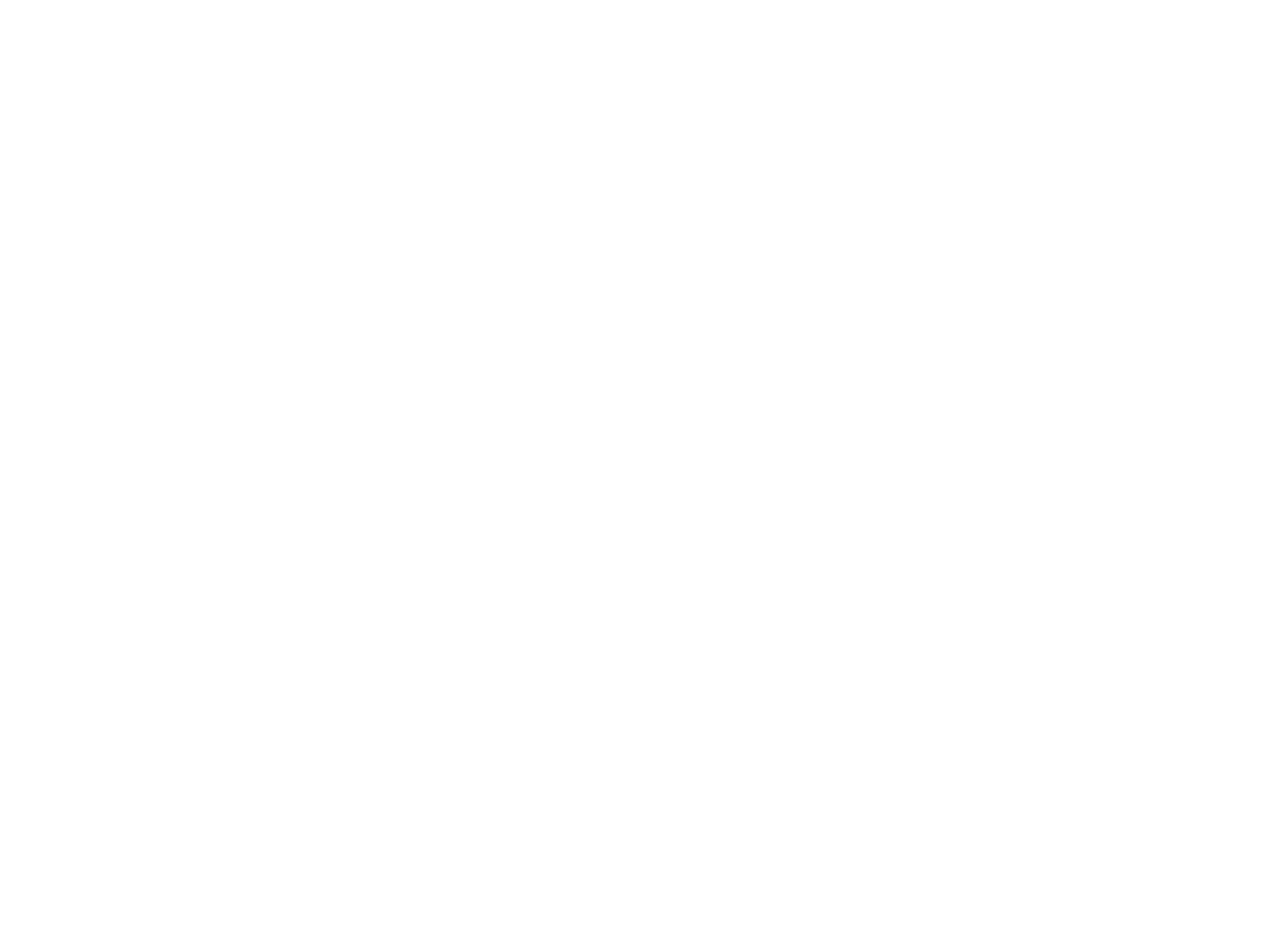
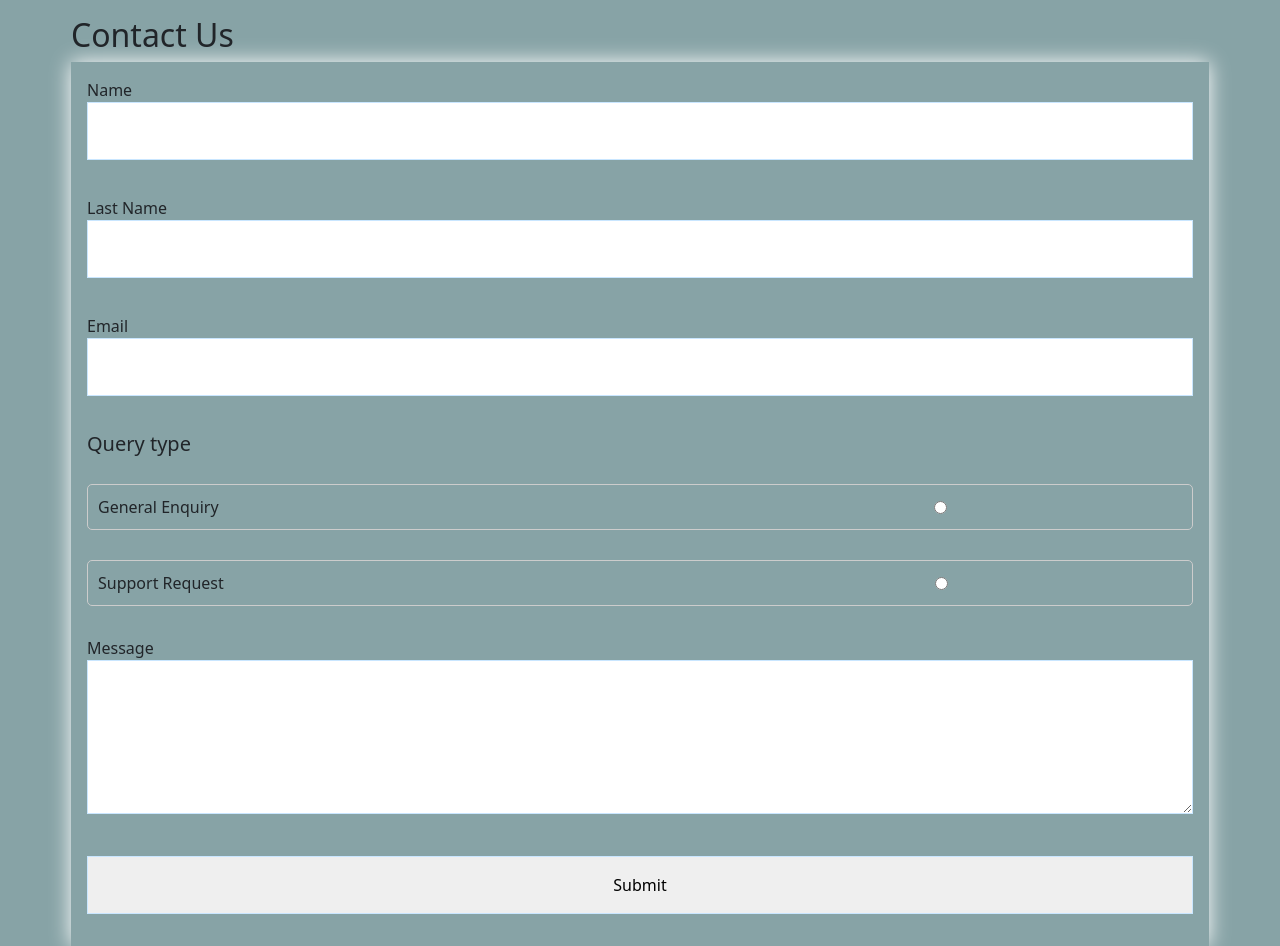
Before and after one commit to fatimatlk/contact-form, a plain HTML site: page index.html in a window 1280 px wide. Shown: the top 946 px of the page. Before the commit the page ends 800 px from the top, so only its background shows below. Drawn offline with nearby package versions, Linux system fonts and the light colour scheme.

Commit message:
complete

```diff
--- a/index.html
+++ b/index.html
@@ -4,8 +4,52 @@
     <meta charset="UTF-8">
     <meta name="viewport" content="width=device-width, initial-scale=1.0">
     <title>Contact-form</title>
+    <link href="https://maxcdn.bootstrapcdn.com/font-awesome/4.7.0/css/font-awesome.min.css" rel="stylesheet" integrity="sha384-wvfXpqpZZVQGK6TAh5PVlGOfQNHSoD2xbE+QkPxCAFlNEevoEH3Sl0sibVcOQVnN" crossorigin="anonymous">
+    <link href="https://cdn.jsdelivr.net/npm/bootstrap@5.3.0/dist/css/bootstrap.min.css" rel="stylesheet">
+    <link rel="stylesheet" href="./style.css">
 </head>
 <body>
+    <div class="container">
+        <h2>Contact Us</h2>
+        <div class="wrapper">
+            <div class="info">
+                <form id="contactForm">
+                    <p>
+                        <label>Name</label>
+                        <input type="text" name="name" id="name" required>
+                    </p>
+                    <p>
+                        <label>Last Name</label>
+                        <input type="text" name="lastName" id="lastName" required>
+                    </p>
+                    <p>
+                        <label>Email</label>
+                        <input type="text" name="email" id="email" required>
+                    </p>
 
+                    <h5>Query type</h5>
+                    <div class="query-option">
+                        <label>General Enquiry</label>
+                        <input type="radio" name="query" class="query">
+                    </div>
+                    <div class="query-option">
+                        <label>Support Request</label>
+                        <input type="radio" name="query" class="query">
+                    </div>
+
+                    <p class="full">
+                        <label>Message</label>
+                        <textarea name="message" rows="5" id="message"></textarea>
+                    </p>
+                    <div class="button">
+                        <p class="full">
+                            <button type="submit">Submit</button>
+                        </p>
+                    </div>
+                </form>
+            </div>
+        </div>
+    </div>
+    <script src="script.js"></script>
 </body>
 </html>
--- a/script.js
+++ b/script.js
@@ -0,0 +1,17 @@
+
+document.getElementById("contactForm").addEventListener("submit", function(event) {
+    event.preventDefault();
+
+    var name = document.getElementById("name").value;
+    var lastName = document.getElementById("lastName").value;
+    var email = document.getElementById("email").value;
+    var message = document.getElementById("message").value;
+    var queryType = document.querySelector('input[name="query"]:checked') ? document.querySelector('input[name="query"]:checked').nextElementSibling.innerText : 'No Query Selected';
+
+
+    alert("Name: " + name + "\n" +
+          "Last Name: " + lastName + "\n" +
+          "Email: " + email + "\n" +
+          "Query Type: " + queryType + "\n" +
+          "Message: " + message);
+});
--- a/style.css
+++ b/style.css
@@ -0,0 +1,45 @@
+*{
+    box-sizing: border-box;
+}
+body{
+    background-color: hsl(186, 15%, 59%);
+}
+.container{
+    max-width: 1170px;
+    margin-left: auto;
+    margin-right: auto;
+    padding: 1em;
+}
+.wrapper{
+    box-shadow:0 0 20px white ;
+}
+.wrapper > *{
+    padding: 1em;
+}
+.contact{
+    background:#f9feff;
+}
+/*form style*/
+#contactForm{
+    display: grid;
+    grid-template-columns: 1fr;
+    grid-gap: 20px;
+}
+#contactForm label{
+    display: block;
+}
+#contactForm button, #contactForm input, #contactForm textarea{
+    width:100%;
+    padding:1em;
+    border:1px solid #c9e6ff;
+  }
+  .query-option {
+    border: 1px solid #ccc;
+    padding: 10px;
+    border-radius: 5px;
+    margin-bottom: 10px;
+    display: grid;
+    grid-template-columns: auto auto;
+    align-items: center;
+    gap: 10px;
+  }
```
